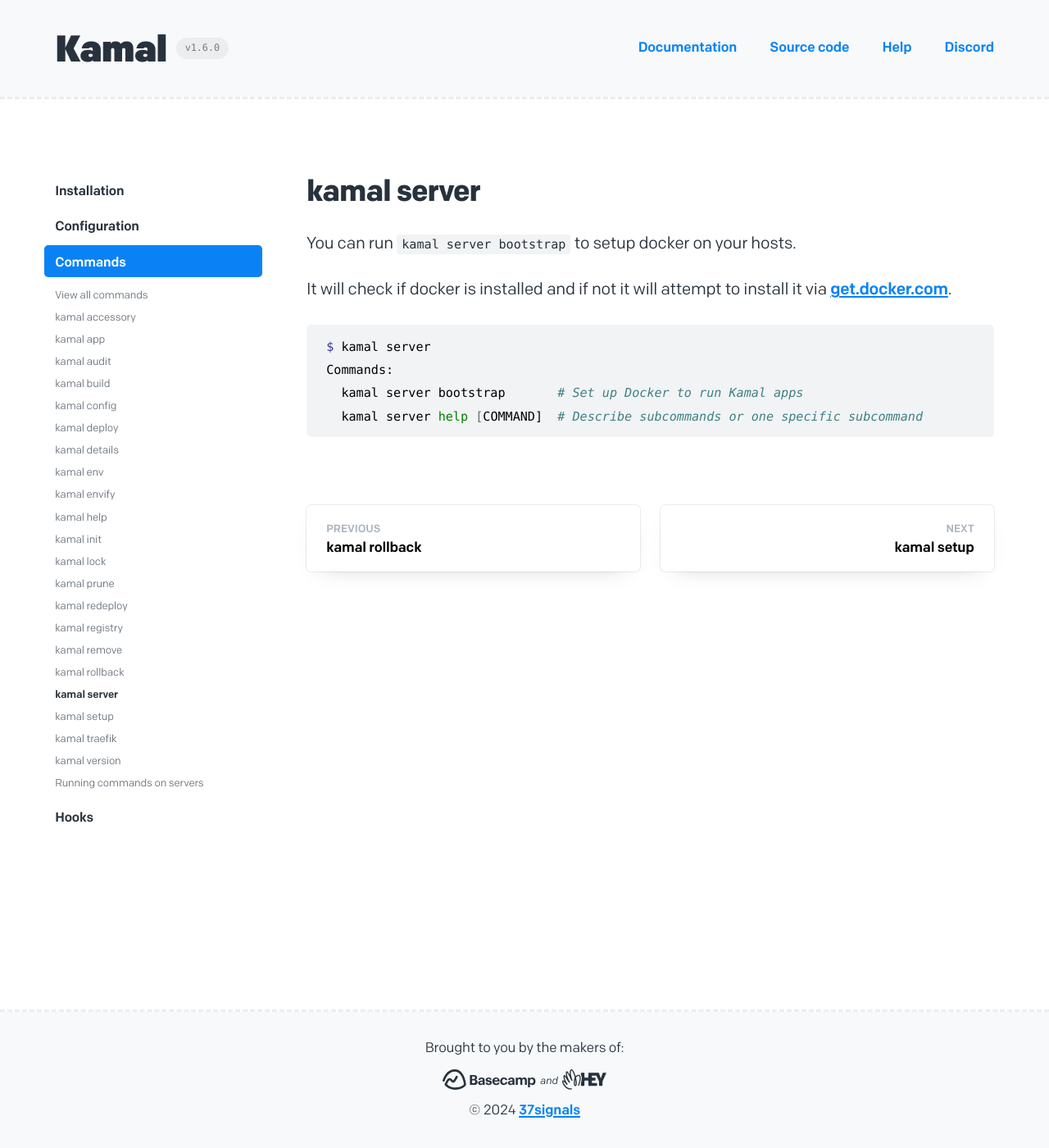
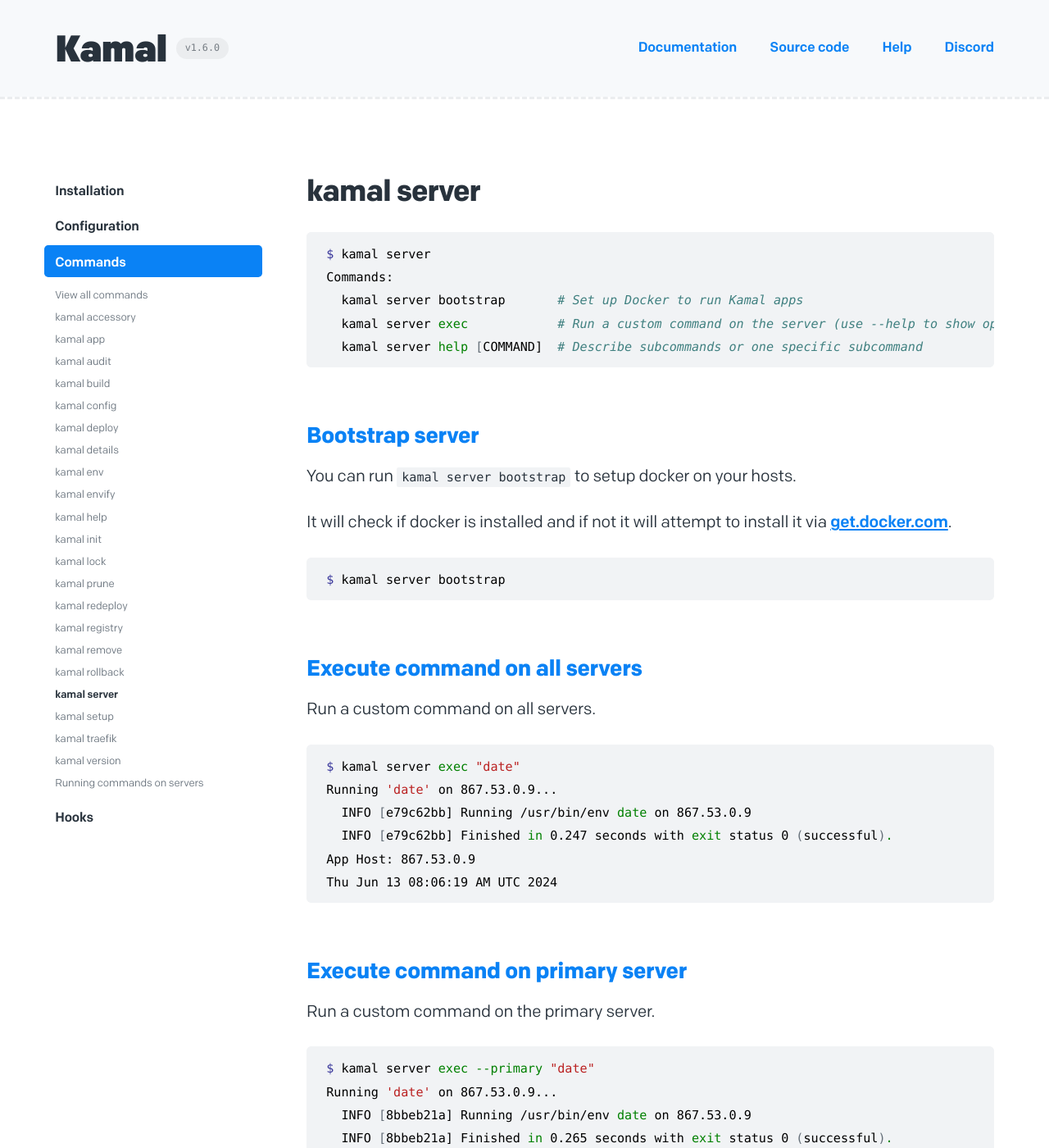
Before and after one commit to basecamp/kamal-site, a Jekyll site: the page built from docs/commands/server.md, in a window 1280 px wide and 1400 px high. Shown: the whole window at 82% size. Built offline with Jekyll 4.4.1, drawn with Linux system fonts in a browser that asks for light colours; some of the changed text lies outside the part shown.

Commit message:
Add docs for `kamal server exec`

````diff
--- a/docs/commands/server.md
+++ b/docs/commands/server.md
@@ -4,13 +4,56 @@ title: Server
 
 # kamal server
 
+```bash
+$ kamal server
+Commands:
+  kamal server bootstrap       # Set up Docker to run Kamal apps
+  kamal server exec            # Run a custom command on the server (use --help to show options)
+  kamal server help [COMMAND]  # Describe subcommands or one specific subcommand
+```
+
+## [Bootstrap server](#bootstrap-server)
+
 You can run `kamal server bootstrap` to setup docker on your hosts.
 
 It will check if docker is installed and if not it will attempt to install it via [get.docker.com](https://get.docker.com/).
 
 ```bash
-$ kamal server
-Commands:
-  kamal server bootstrap       # Set up Docker to run Kamal apps
-  kamal server help [COMMAND]  # Describe subcommands or one specific subcommand
+$ kamal server bootstrap
 ```
+
+## [Execute command on all servers](#execute-command-on-all-servers)
+
+Run a custom command on all servers.
+
+```bash
+$ kamal server exec "date"
+Running 'date' on 867.53.0.9...
+  INFO [e79c62bb] Running /usr/bin/env date on 867.53.0.9
+  INFO [e79c62bb] Finished in 0.247 seconds with exit status 0 (successful).
+App Host: 867.53.0.9
+Thu Jun 13 08:06:19 AM UTC 2024
+```
+
+## [Execute command on primary server](#execute-command-on-primary-server)
+
+Run a custom command on the primary server.
+
+```bash
+$ kamal server exec --primary "date"
+Running 'date' on 867.53.0.9...
+  INFO [8bbeb21a] Running /usr/bin/env date on 867.53.0.9
+  INFO [8bbeb21a] Finished in 0.265 seconds with exit status 0 (successful).
+App Host: 867.53.0.9
+Thu Jun 13 08:07:09 AM UTC 2024
+```
+
+## [Execute interactive command on server](#execute-interactive-command-on-server)
+
+Run an interactive command on the server.
+
+```bash
+$ kamal server exec --interactive "/bin/bash"
+Running '/bin/bash' on 867.53.0.9 interactively...
+root@server:~#
+```
````
Also changed, not shown: Gemfile.lock.
